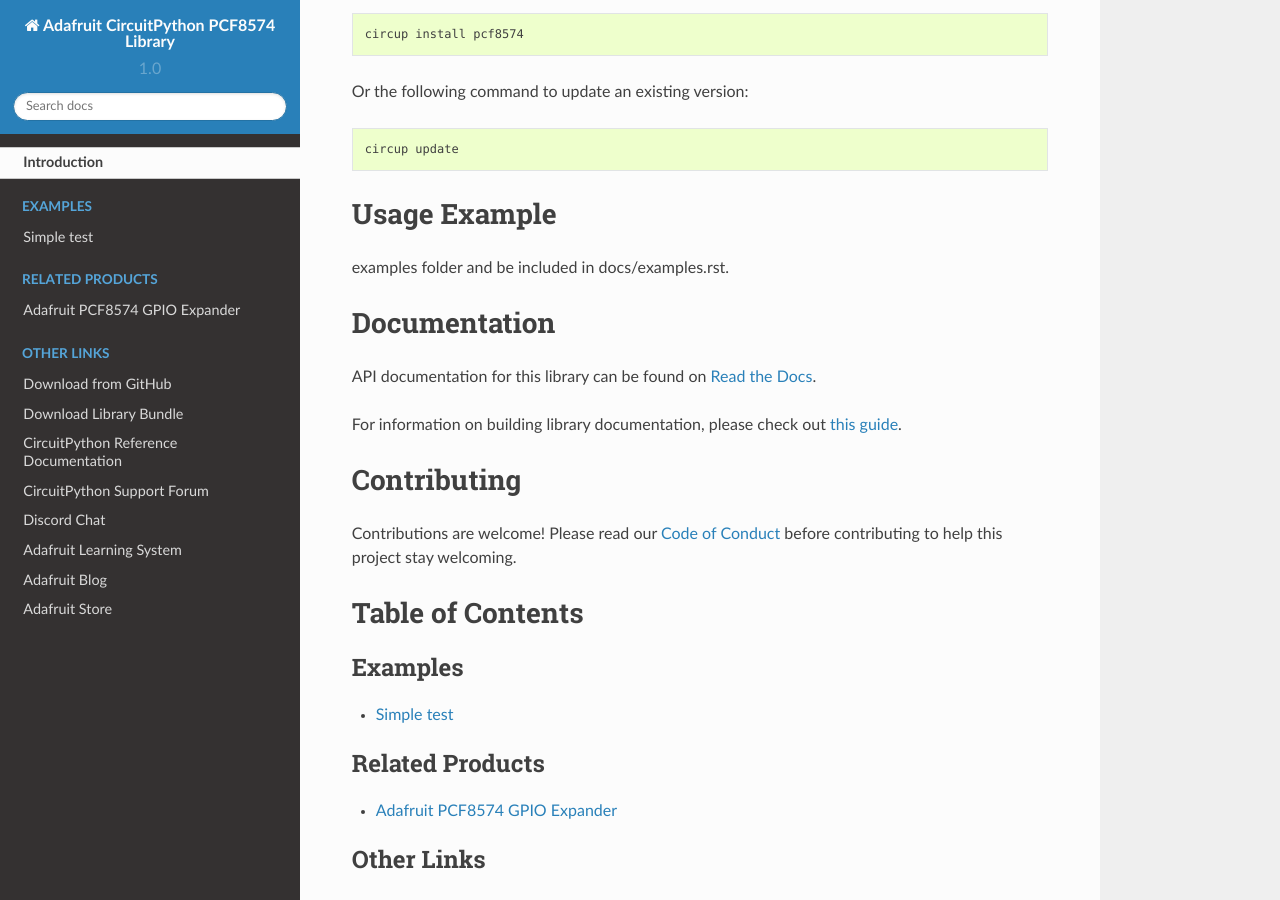
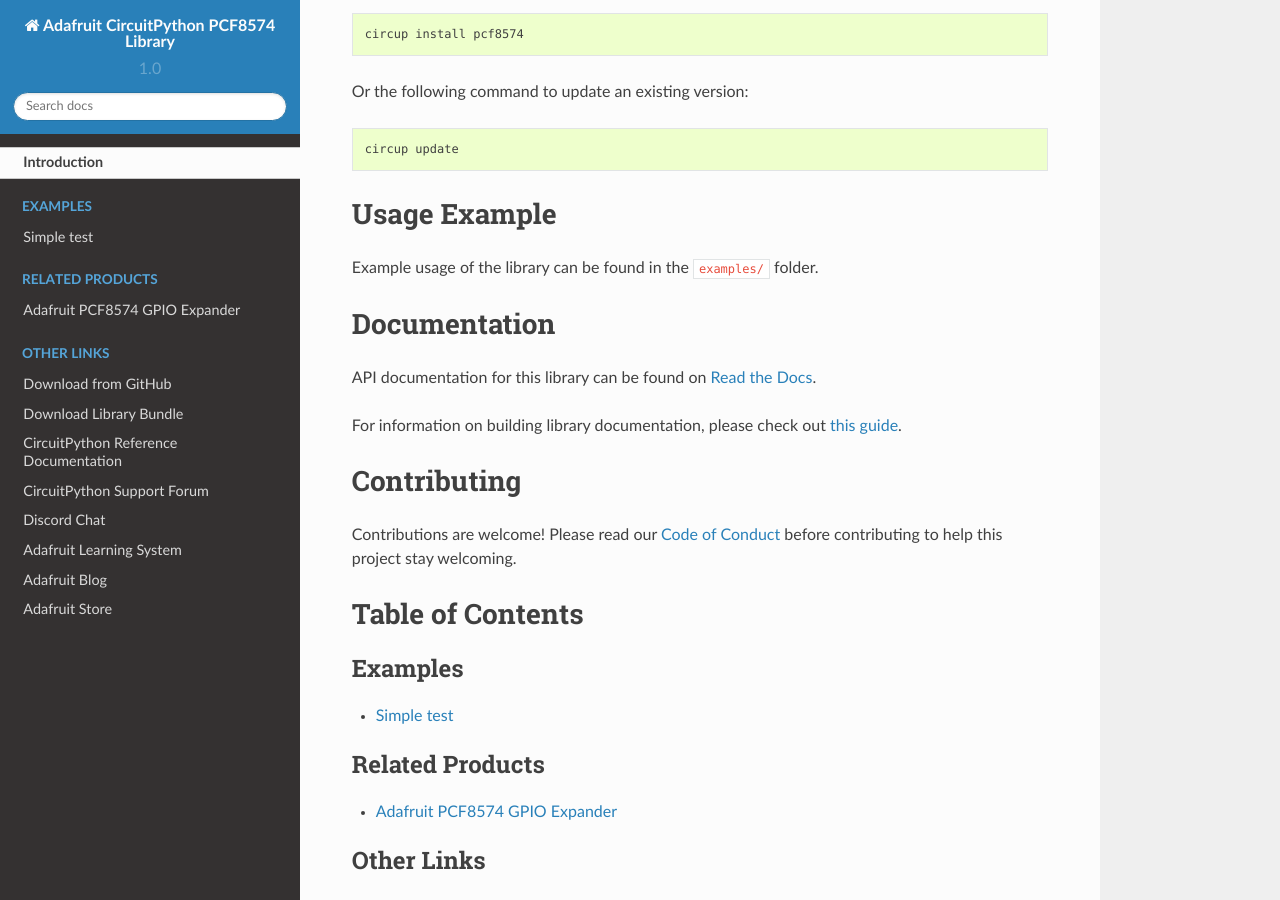
Before and after one commit to adafruit/Adafruit_CircuitPython_PCF8574, a Sphinx documentation site: the page built from docs/index.rst, in a window 1280 px wide and 900 px high, scrolled down 1402 px. Built offline with Sphinx 7.4.7 and the Read the Docs theme 2.0.0, drawn with Linux system fonts in a browser that asks for light colours.

Commit message:
Fix building documentation

```diff
--- a/README.rst
+++ b/README.rst
@@ -96,8 +96,7 @@
 Usage Example
 =============
 
-.. todo:: Add a quick, simple example. It and other examples should live in the
-examples folder and be included in docs/examples.rst.
+Example usage of the library can be found in the ``examples/`` folder.
 
 Documentation
 =============
--- a/docs/index.rst
+++ b/docs/index.rst
@@ -24,9 +24,6 @@
 .. toctree::
     :caption: Tutorials
 
-.. todo:: Add any Learn guide links here. If there are none, then simply delete this todo and leave
-    the toctree above for use later.
-
 .. toctree::
     :caption: Related Products
 
```
Also changed, not shown: adafruit_pcf8574.py (+7 -5 lines).
